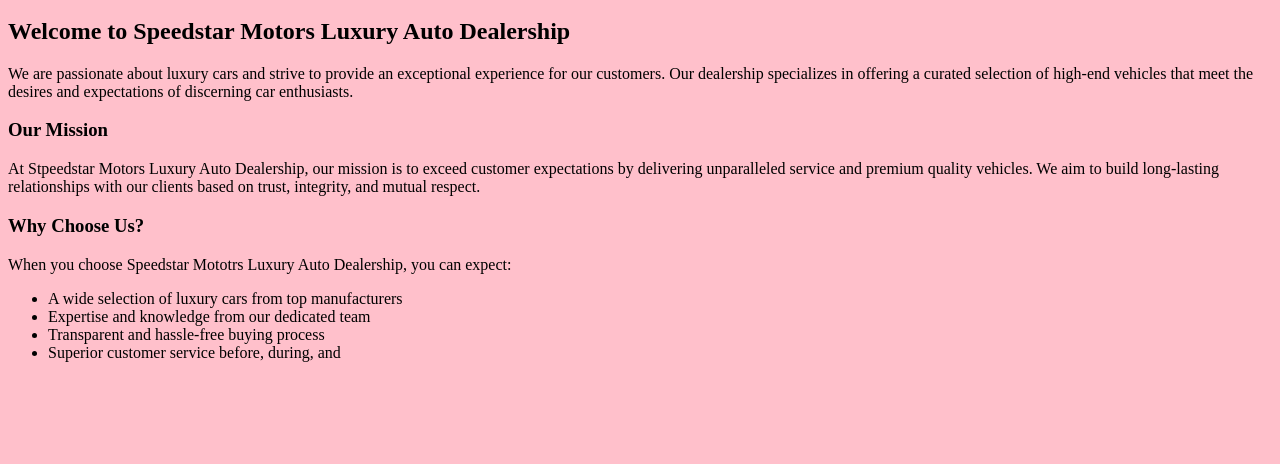
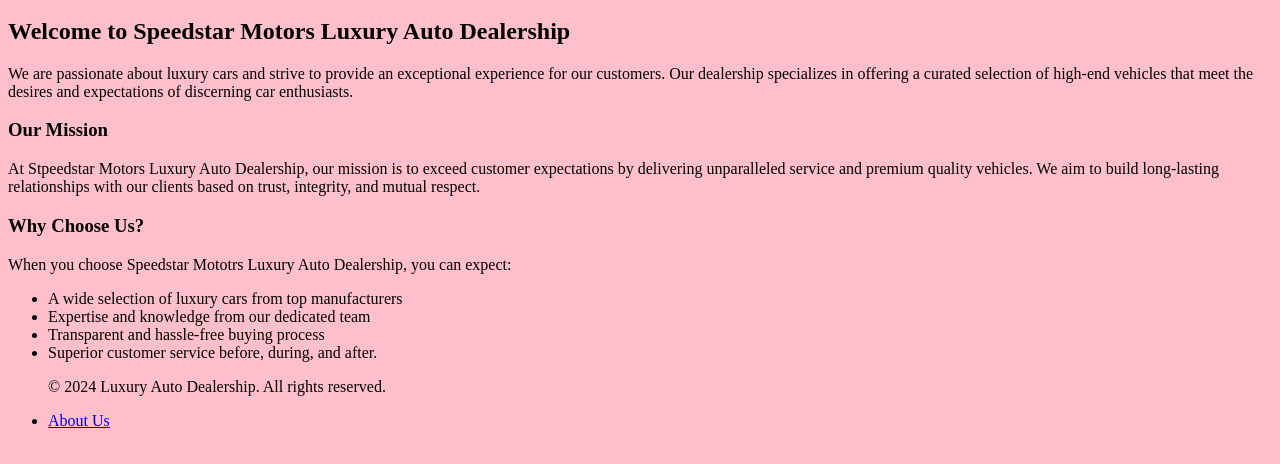
Before and after one commit to cse23-117/SpeedStarMotors, a plain HTML site: page About_us.html in a window 1280 px wide. Shown: the part 154-618 px from the top of the page. Drawn offline with Linux system fonts and the light colour scheme.

Commit message:
Update About_us.html

```diff
--- a/About_us.html
+++ b/About_us.html
@@ -32,6 +32,11 @@
       <li>A wide selection of luxury cars from top manufacturers</li>
       <li>Expertise and knowledge from our dedicated team</li>
       <li>Transparent and hassle-free buying process</li>
-      <li>Superior customer service before, during, and
+      <li>Superior customer service before, during, and after.
+        <footer>
+           <nav>
+     <p>&copy; 2024 Luxury Auto Dealership. All rights reserved.</p>
+        <li><a href="about.html">About Us</a></li> <!--
+        </footer>
       </body>
     </html>
```
